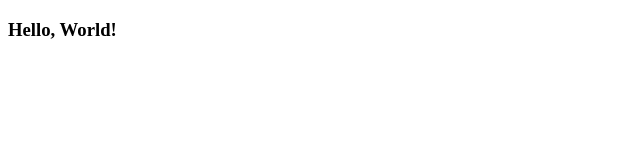
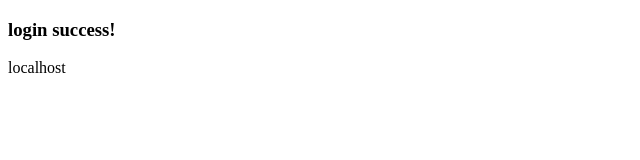
Before and after one commit to vmlinks/showhostname, a plain HTML site: page login.html in a window 1280 px wide. Shown: the whole page, without its empty margins (0-640 px from the left). Drawn offline with Linux system fonts and the light colour scheme.

Commit message:
Update login.html

```diff
--- a/login.html
+++ b/login.html
@@ -6,12 +6,12 @@
 <title></title>
 </head>
 <body>
-<h3>Hello, World!</h3>
+<h3>login success!</h3>
 <p id="website_hostname"></p>
 <script type="text/javascript">
       let hostname = location.hostname;
       document.getElementById("website_hostname").innerHTML = hostname;
-      document.title = "login success : " hostname;
+      document.title = hostname;
 </script>
 </body>
 </html>
```
